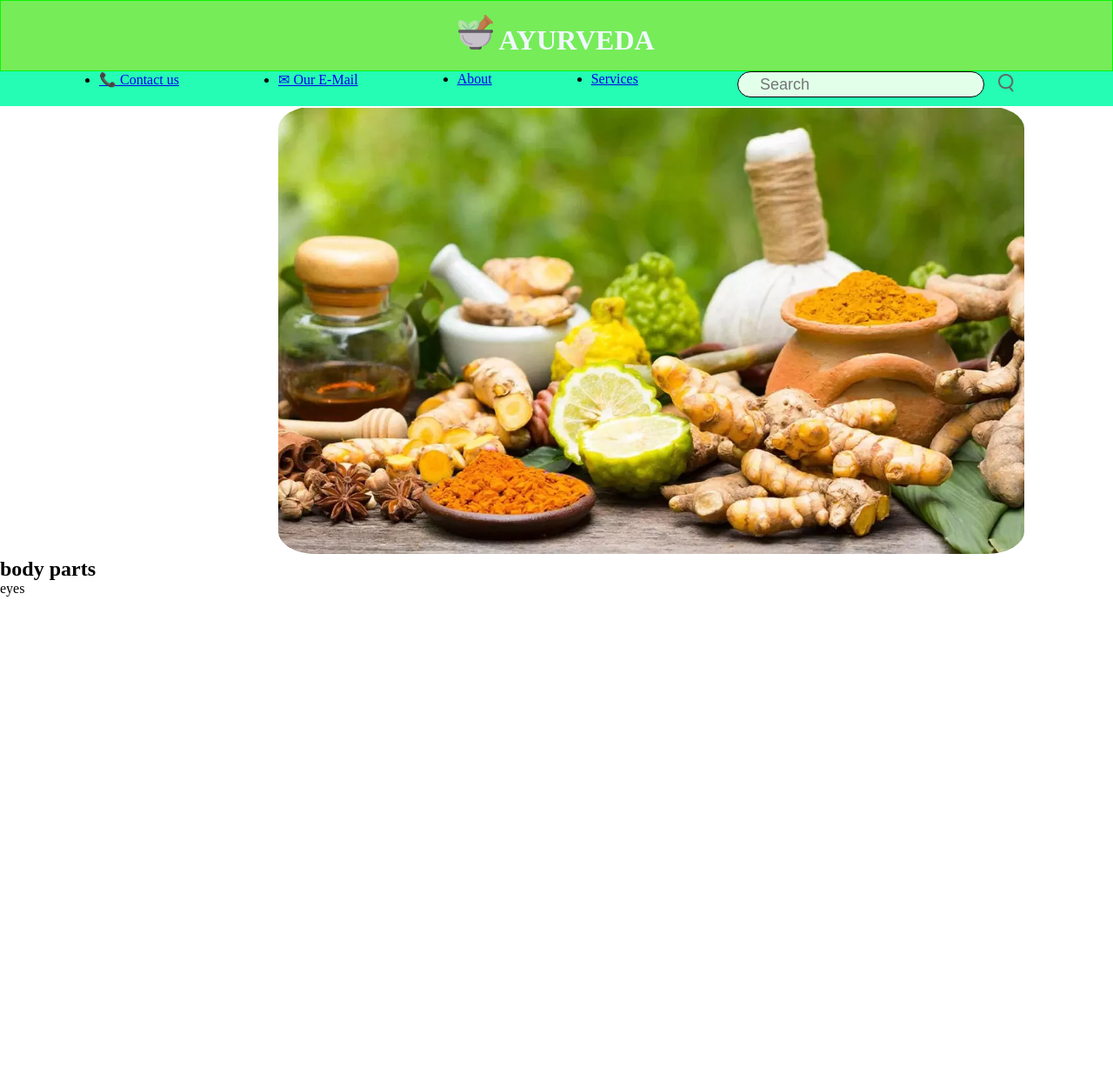
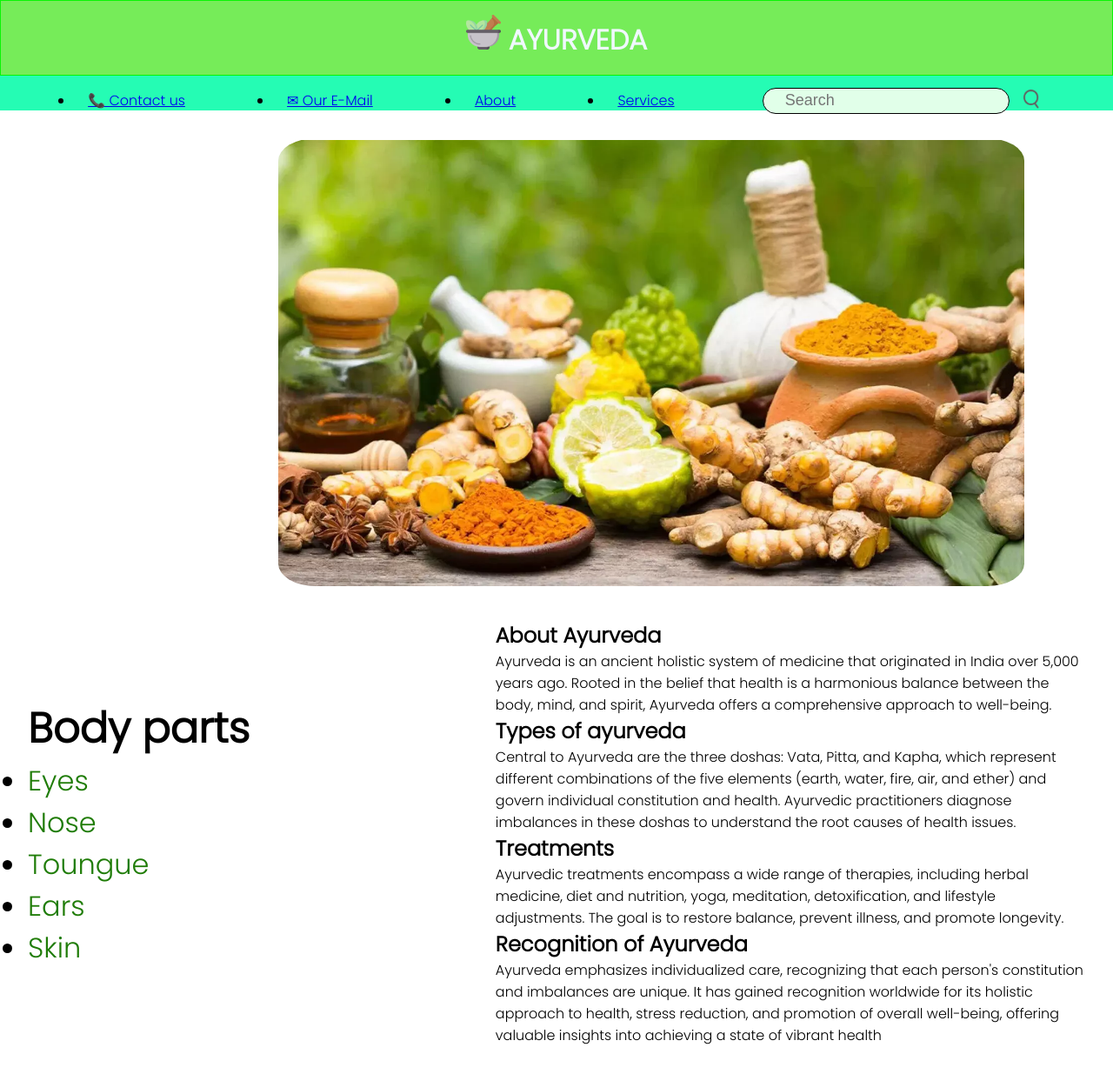
Before and after one commit to HIDZI123/NFC_CluelessCoders, a Django app: template ayurveda_nfc/main/templates/main/index.html in a window 1280 px wide; the page is wider, and only the part inside the window is pictured. Shown: that part at 87% size. Before the commit the page ends 686 px from the top of that part, so only its background shows below. Run offline with Django 4.2, Linux system fonts and the light colour scheme; the template is opened without the code that fills it, so the values that code supplies are empty.

Commit message:
Did Major wrk by Mustafa&Kishan

```diff
--- a/ayurveda_nfc/main/templates/main/index.html
+++ b/ayurveda_nfc/main/templates/main/index.html
@@ -16,16 +16,16 @@
   <!-- nav bar -->
         <nav class="header__nav">
             <ul class="header__ul">
-                <li>
+                <li class="li1">
                     <a href="#about"> &#128222; Contact us</a>
                 </li>
-                <li>
+                <li class="li1">
                     <a href="#about">&#9993; Our E-Mail</a>
                 </li>
-                <li>
+                <li class="li1">
                     <a href="#about">About</a>
                 </li>
-                <li>
+                <li class="li1">
                     <a href="#services">Services</a>
                 </li>
                 <div class="search">
@@ -46,16 +46,49 @@
             <img src="img_1_bg.png" alt="Background Image" width="858" height="515" class="main__img" id="img__1">
         </figure>
 
-    </main>
-    <section>
+    <article class="article">
+    <section class="Section1">
+        <div class="div2">
         <h2>
-        body parts
+        Body parts
         </h2>
         <ul>
-            <li>
-                <a>eyes</a>
+            <li class="li2">
+                <a href="" class="a__2">Eyes</a>
+            </li>
+            <li class="li2">
+                <a href="" class="a__2">Nose</a>
+            </li>
+            <li class="li2">
+                 <a href="" class="a__2">Toungue</a>
+            </li>
+            <li class="li2">
+                <a href="" class="a__2">Ears</a>
+            </li>
+            <li class="li2">
+                <a href="" class="a__2">Skin</a>
             </li>
         </ul>
+    </div>
     </section>
+
+    <section class="section2">
+       <div class="div1">
+        <h2>About Ayurveda</h2>
+        <p>
+            Ayurveda is an ancient holistic system of medicine that originated in India over 5,000 years ago. Rooted in the belief that health is a harmonious balance between the body, mind, and spirit, Ayurveda offers a comprehensive approach to well-being.
+        </p>
+        <h2>Types of ayurveda</h2>
+        <p>Central to Ayurveda are the three doshas: Vata, Pitta, and Kapha, which represent different combinations of the five elements (earth, water, fire, air, and ether) and govern individual constitution and health. Ayurvedic practitioners diagnose imbalances in these doshas to understand the root causes of health issues.
+        </p>
+        <h2>Treatments</h2>
+        <p>Ayurvedic treatments encompass a wide range of therapies, including herbal medicine, diet and nutrition, yoga, meditation, detoxification, and lifestyle adjustments. The goal is to restore balance, prevent illness, and promote longevity.
+        </p>
+        <h2>Recognition of Ayurveda</h2>
+        <p>Ayurveda emphasizes individualized care, recognizing that each person's constitution and imbalances are unique. It has gained recognition worldwide for its holistic approach to health, stress reduction, and promotion of overall well-being, offering valuable insights into achieving a state of vibrant health</p>
+    </div>
+    </section>
+</article>
+</main>
 </body>
 </html>
--- a/ayurveda_nfc/main/templates/main/style.css
+++ b/ayurveda_nfc/main/templates/main/style.css
@@ -5,9 +5,13 @@
     padding:0;
     box-sizing: border-box;
 }
+html
+{
+    font-family: "Poppins",sans-serif;
+    scroll-behavior: smooth;
+}
 .header__nav{
     margin: 0%;
-    padding: 0%;
     background-color: #25fcb4;
     height: 40px;
     max-width: 100%;
@@ -85,8 +89,14 @@
     width: 18px;
   }
 
+  .li1
+  {
+    padding: 1rem;
+  }
+
   /*main*/
   .main{
+    margin-top: 2rem;
     background-color:white;
     align-items: center;
   }
@@ -98,3 +108,62 @@
     margin-left:25%;
     border-radius: 5%;
   }
+
+
+/* sectioning the content */
+.article
+{
+    display: flex;
+    flex-direction: row;
+    justify-content: space-evenly;
+    justify-content: flex-end;
+    word-wrap: balance;
+}
+
+section{
+    display: flex;
+    flex-direction: column;
+    justify-content: space-evenly;
+    align-items: end;
+}
+.section1
+{
+    margin-left:40px;
+}
+.section2
+{
+    width:75%;
+
+}
+.div1
+{
+
+    margin: 2rem;
+
+    width: 75%;
+    align-items:end;
+    font-size: 1rem;
+}
+.div2
+{
+    display: flex ;
+    justify-content: space-evenly;
+    flex-direction: column;
+    margin-left: 5rem;
+    min-height: 30vh;
+    width: 100%;
+
+    padding: 2rem;
+    font-size: 2rem;
+    /* size: 50%; */
+}
+.a__2
+{
+    text-decoration: none;
+    color:#1f7c07
+}
+
+.li2
+{
+
+}
```
